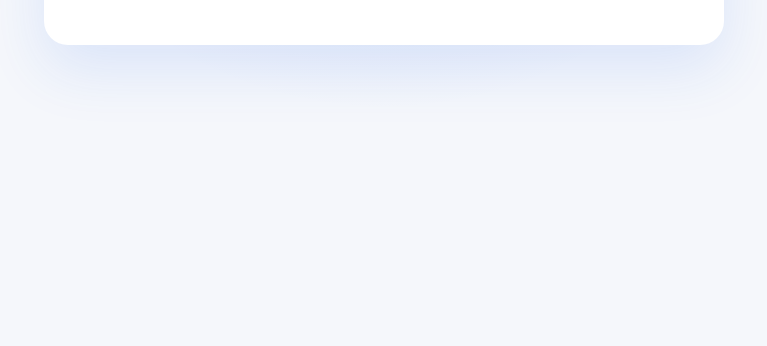
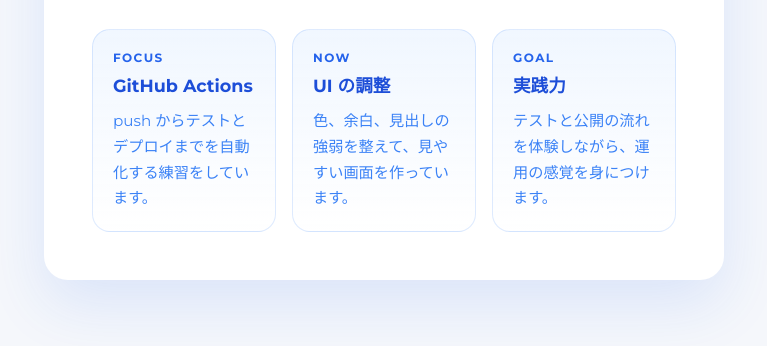
Before and after one commit to kna77/github-actions-test, a website: page index.html in a window 1280 px wide. Shown: the part 298-644 px from the top of the page, without its empty margins (256-1023 px from the left). Drawn offline with Linux system fonts and the light colour scheme.

Commit message:
Add profile highlight cards

```diff
--- a/index.html
+++ b/index.html
@@ -20,6 +20,24 @@
         Web制作と自動化が好きなフロントエンド学習者です。シンプルで読みやすい
         UI を心がけています。
       </p>
+
+      <section class="highlights" aria-label="注目ポイント">
+        <article class="highlight">
+          <p class="highlight-label">Focus</p>
+          <h2>GitHub Actions</h2>
+          <p>push からテストとデプロイまでを自動化する練習をしています。</p>
+        </article>
+        <article class="highlight">
+          <p class="highlight-label">Now</p>
+          <h2>UI の調整</h2>
+          <p>色、余白、見出しの強弱を整えて、見やすい画面を作っています。</p>
+        </article>
+        <article class="highlight">
+          <p class="highlight-label">Goal</p>
+          <h2>実践力</h2>
+          <p>テストと公開の流れを体験しながら、運用の感覚を身につけます。</p>
+        </article>
+      </section>
     </main>
   </body>
 </html>
--- a/style.css
+++ b/style.css
@@ -60,3 +60,49 @@ h1 {
   font-size: 1.05rem;
   line-height: 1.8;
 }
+
+.highlights {
+  display: grid;
+  grid-template-columns: repeat(3, minmax(0, 1fr));
+  gap: 16px;
+  margin-top: 32px;
+}
+
+.highlight {
+  padding: 20px;
+  border: 1px solid rgba(59, 130, 246, 0.16);
+  border-radius: 18px;
+  background: linear-gradient(180deg, rgba(239, 246, 255, 0.9), rgba(255, 255, 255, 0.96));
+}
+
+.highlight-label {
+  margin: 0 0 10px;
+  color: var(--accent);
+  font-size: 0.75rem;
+  font-weight: 700;
+  letter-spacing: 0.12em;
+  text-transform: uppercase;
+}
+
+.highlight h2 {
+  margin: 0;
+  font-size: 1.1rem;
+  line-height: 1.3;
+}
+
+.highlight p:last-child {
+  margin: 10px 0 0;
+  color: var(--muted);
+  font-size: 0.95rem;
+  line-height: 1.7;
+}
+
+@media (max-width: 720px) {
+  .profile-card {
+    padding: 32px 22px;
+  }
+
+  .highlights {
+    grid-template-columns: 1fr;
+  }
+}
```
